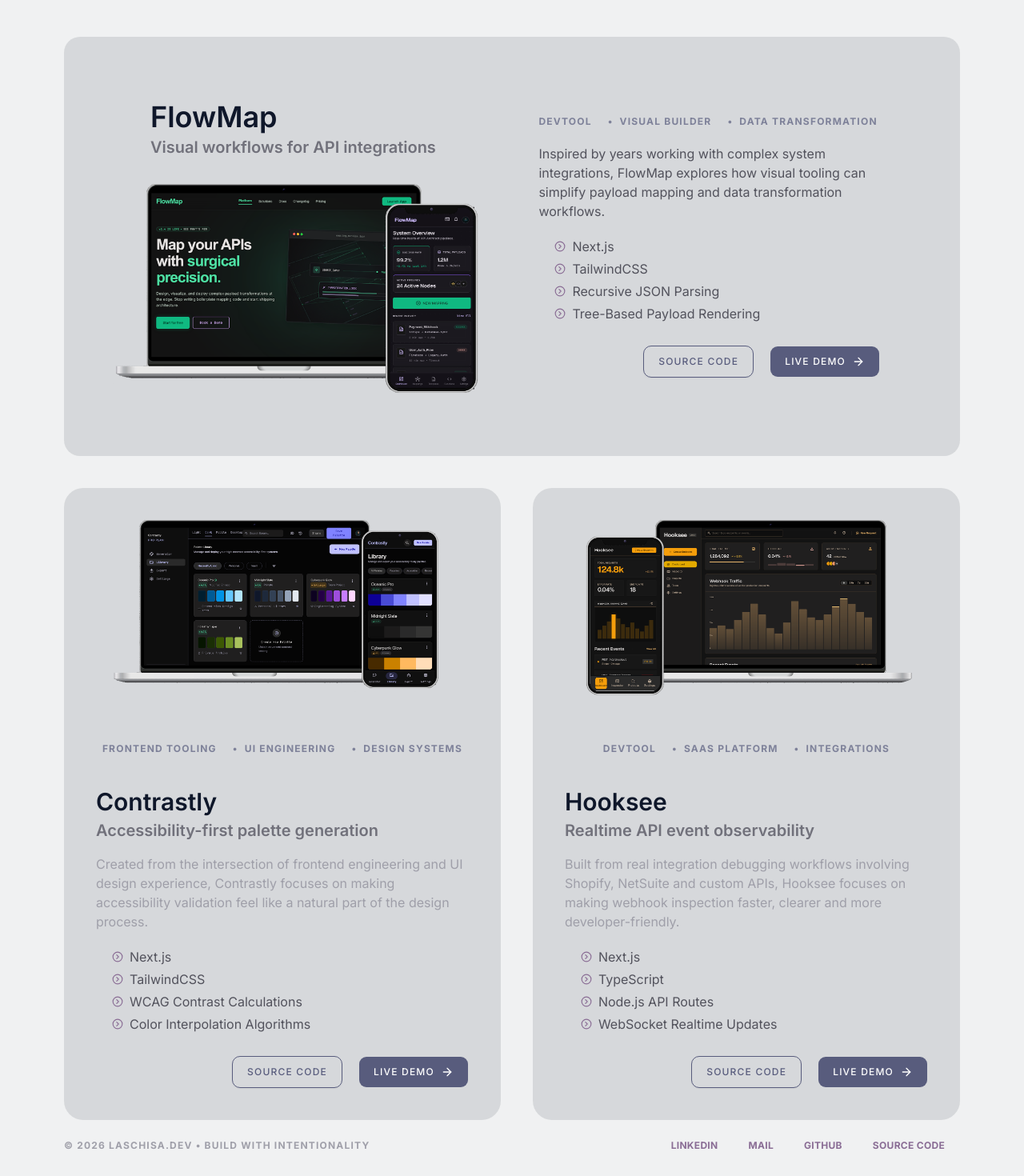
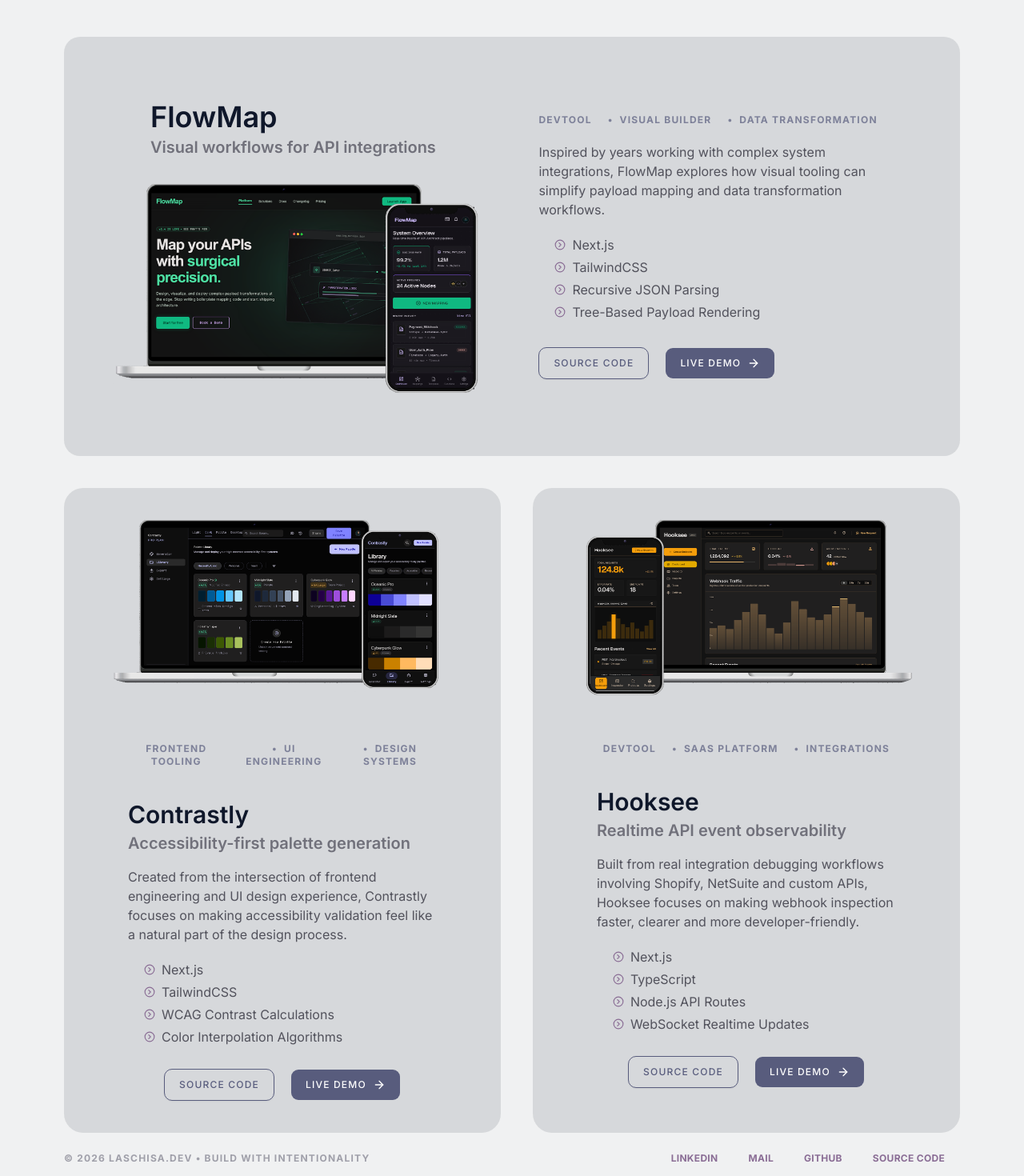
Before and after one commit to laschisabella/laschisa, a Next.js app: page /work in a window 1280 px wide. Shown: the part 280-1750 px from the top of the page at 80% size. Built offline with nearby package versions, Linux system fonts and the light colour scheme; no server answers.

Commit message:
fix: improve layout and alignment in FeaturedCard and DefaultCard components

```diff
--- a/app/work/page.tsx
+++ b/app/work/page.tsx
@@ -111,7 +111,7 @@
       className="flex flex-col md:flex-row bg-card/75 p-5 lg:p-14 gap-7 rounded-[20px] items-center mb-10"
     >
       <div className="w-full md:w-[50%] dark:opacity-80 relative top-5">
-        <div className="relative left-13">
+        <div className="relative text-center lg:text-left lg:left-13">
           <h1 className="text-4xl font-semibold my-1 dark:text-white">
             {item.title}
           </h1>
@@ -133,14 +133,16 @@
               className="uppercase text-xs tracking-widest font-bold text-primary/70 text-center"
               key={cat}
             >
-              {index > 0 && <span className="mr-2 hidden lg:inline-block">•</span>}
+              {index > 0 && (
+                <span className="mr-2 hidden lg:inline-block">•</span>
+              )}
               {cat}
             </li>
           ))}
         </ul>
         <p className="text-zinc-600 dark:text-zinc-300">{item.description}</p>
         <Tags tags={item.tags} />
-        <div className="flex w-full justify-center lg:justify-end lg:-ml-6 lg:mt-4">
+        <div className="flex w-full justify-center lg:justify-start lg:mt-6">
           <Actions />
         </div>
       </div>
@@ -162,31 +164,34 @@
         alt={item.title}
         className="w-[80%] h-auto mx-auto mt-10 dark:opacity-80"
       />
-      <div className="p-6 md:p-10">
+      <div className="p-6 md:p-10 md:mx-10">
         <ul className="flex justify-center gap-5">
           {item.category.map((cat, index) => (
             <li
               className="uppercase text-xs tracking-widest font-bold text-primary/70 text-center"
               key={cat}
             >
-              {index > 0 && <span className="mr-2 hidden lg:inline-block">•</span>}
+              {index > 0 && (
+                <span className="mr-2 hidden lg:inline-block">•</span>
+              )}
               {cat}
             </li>
           ))}
         </ul>
 
+        <div className="text-center lg:text-left">
           <h1 className="text-3xl font-semibold mt-10 dark:text-white">
             {item.title}
           </h1>
           <h2 className="text-xl font-semibold my-1 text-zinc-500 dark:text-zinc-200 mb-4">
             {item.subtitle}
           </h2>
+        </div>
 
-        <p className="text-zinc-400">{item.description}</p>
+        <p className="text-zinc-600 dark:text-zinc-400">{item.description}</p>
         <Tags tags={item.tags} />
-        <div className="flex justify-center lg:justify-end">
+        <div className="flex justify-center">
           <Actions />
-
         </div>
       </div>
     </MotionCard>
```
Lines whose indentation alone changed are shown as unchanged.
